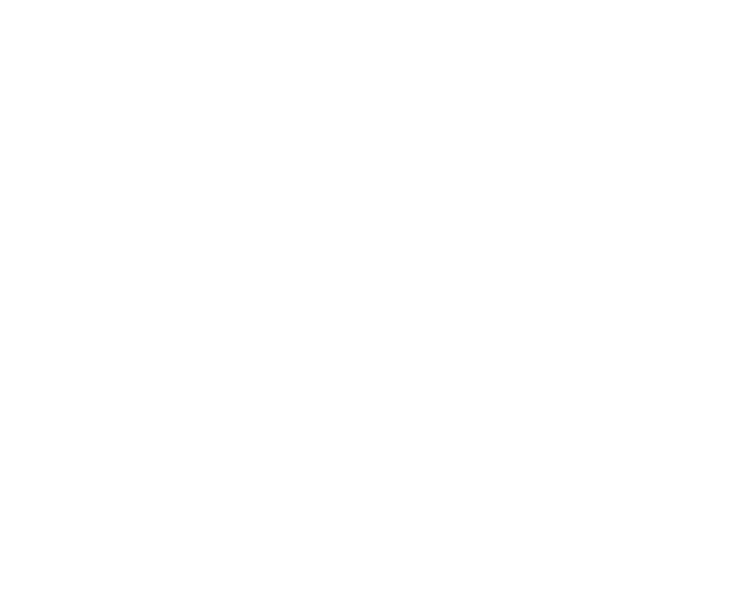
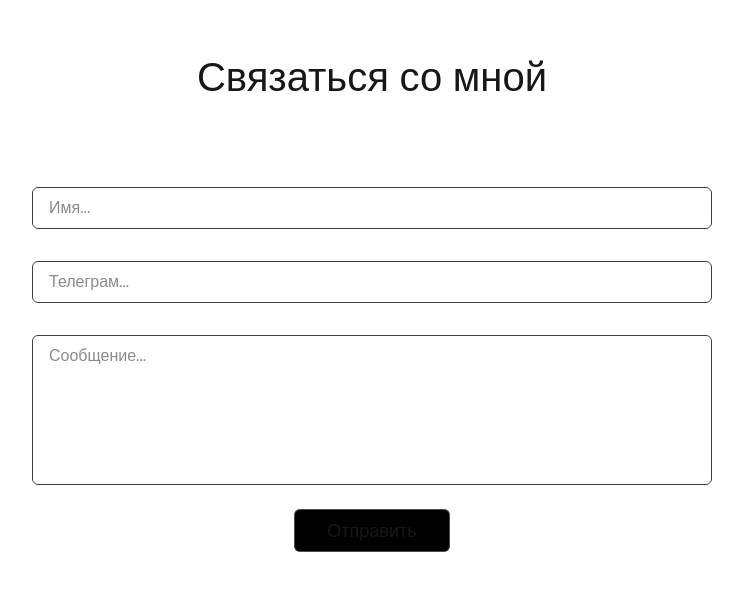
Before and after one commit to SadBatya/sadbatya_website, a Next.js app: page / in a window 1280 px wide. Shown: the part 1553-2144 px from the top of the page, without its empty margins (268-1011 px from the left). Before the commit the page ends 1600 px from the top, so only its background shows below. Built offline with nearby package versions, Linux system fonts and the light colour scheme.

Commit message:
feat: form with telegram bot

```diff
--- a/package.json
+++ b/package.json
@@ -9,6 +9,7 @@
     "lint": "next lint"
   },
   "dependencies": {
+    "axios": "^1.11.0",
     "framer-motion": "^12.23.12",
     "next": "15.4.5",
     "postcss": "^8.5.6",
--- a/src/app/page.tsx
+++ b/src/app/page.tsx
@@ -1,10 +1,11 @@
-import { SectionHero, SectionAbout } from "@/page";
+import { SectionHero, SectionAbout, SectionForm } from "@/page";
 
 export default function Home() {
   return (
     <>
       <SectionHero />
       <SectionAbout />
+      <SectionForm />
     </>
   );
 }
--- a/src/page/index.ts
+++ b/src/page/index.ts
@@ -1,2 +1,3 @@
 export { SectionHero } from "./main/section-hero/ui/section-hero";
 export { SectionAbout } from "./main/section-about/section-about";
+export { SectionForm } from "./main/section-form/section-form";
--- /dev/null
+++ b/src/page/main/section-form/section-form.tsx
@@ -0,0 +1,83 @@
+"use client";
+
+import { Section, Title, Textarea, Input, Button } from "@/shared";
+import { useActionState } from "react";
+import axios from "axios";
+
+interface IFormData {
+  message: {
+    name: string;
+    telegram: string;
+    message?: string;
+  };
+  errors?: string[];
+  success: boolean;
+}
+
+export const SectionForm = () => {
+  const [state, submitAction, isPending] = useActionState<IFormData, FormData>(
+    async (_prev, formData) => {
+      const name = (formData.get("name") ?? "").toString().trim();
+      const telegram = (formData.get("telegram") ?? "").toString().trim();
+      const message =
+        (formData.get("message") ?? "").toString().trim() || undefined;
+
+      try {
+        console.log(JSON.stringify({ name, telegram, message }));
+
+        await axios.post(
+          `https://api.telegram.org/bot${process.env.NEXT_PUBLIC_BOT_TOKEN}/sendMessage`,
+          {
+            chat_id: process.env.NEXT_PUBLIC_CHAT_ID,
+            text: `Имя: ${name}\nТелеграм: ${telegram}\nСообщение: ${
+              message ?? "-"
+            }`,
+          }
+        );
+
+        return {
+          message: { name, telegram, message },
+          errors: [],
+          success: true,
+        };
+      } catch (e) {
+        const err = e instanceof Error ? e.message : "Неизвестная ошибка";
+        console.error(e, "Ошибка отправки формы");
+        return {
+          message: { name, telegram, message },
+          errors: [err],
+          success: false,
+        };
+      }
+    },
+    {
+      message: { name: "", telegram: "", message: undefined },
+      errors: [],
+      success: false,
+    }
+  );
+
+  console.log(state, "state");
+
+  return (
+    <Section>
+      <Title tag="h2" className="mb-16 lg:mb-20">
+        Связаться со мной
+      </Title>
+      {state.success && (
+        <span className="text-white text-2xl">Данные успешно отправлены</span>
+      )}
+      <form
+        action={submitAction}
+        className="max-w-[680px] items-center mx-auto flex flex-col gap-8"
+      >
+        <Input placeholder="Имя..." name="name" type="text" />
+        <Input placeholder="Телеграм..." name="telegram" type="text" />
+        <Textarea placeholder="Сообщение..." name="message" />
+        <Button disabled={isPending} className="px-8 py-2 text-lg">
+          {isPending ? "Отправка..." : "Отправить"}
+        </Button>
+      </form>
+    </Section>
+  );
+};
--- a/src/shared/Button/Button.tsx
+++ b/src/shared/Button/Button.tsx
@@ -4,11 +4,17 @@
 interface Props {
   children: ReactNode;
   className?: string;
+  disabled?: boolean;
 }
 
-export const Button = ({ children, className }: Props) => (
-  <button className={twMerge("relative group", className)}>
-    <span className="px-3 py-1 relative font-medium rounded-md border border-white/30 hover:border-white/80 bg-black cursor-pointer transition-all duration-500">
+export const Button = ({ children, className, disabled }: Props) => (
+  <button disabled={disabled} className="relative group w-fit">
+    <span
+      className={twMerge(
+        "px-3 py-1 relative font-medium rounded-md border border-white/30 hover:border-white/80 bg-black cursor-pointer transition-all duration-500",
+        className
+      )}
+    >
       {children}
     </span>
     <span
--- /dev/null
+++ b/src/shared/Input/Input.tsx
@@ -0,0 +1,15 @@
+interface Props {
+  placeholder: string;
+  type?: string;
+  name: string;
+}
+
+export const Input = ({ placeholder, type = "text", name }: Props) => (
+  <input
+    required
+    name={name}
+    type={type}
+    placeholder={placeholder}
+    className="px-4 py-2 outline-none w-full bg- rounded-md border border-[#3f3f3f] shadow-md shadow-white/10 transition-all duration-500 focus:shadow-white/30"
+  />
+);
--- a/src/shared/Section/Section.tsx
+++ b/src/shared/Section/Section.tsx
@@ -9,7 +9,7 @@
 export const Section = ({ className, children }: Props) => (
   <section
     className={twMerge(
-      "max-w-[1440px] w-[calc(100%-40px)] mx-auto h-dvh",
+      "max-w-[1440px] w-[calc(100%-40px)] mx-auto h-dvh overflow-hidden",
       className
     )}
   >
--- /dev/null
+++ b/src/shared/Textarea/Textarea.tsx
@@ -0,0 +1,13 @@
+interface Props {
+  placeholder: string;
+  name: string;
+}
+
+export const Textarea = ({ placeholder, name }: Props) => (
+  <textarea
+    placeholder={placeholder}
+    name={name}
+    id=""
+    className="px-4 py-2 outline-none w-full h-[150px] resize-none rounded-md border border-[#3f3f3f] shadow-md shadow-white/10 transition-all duration-500 focus:shadow-white/30"
+  />
+);
--- a/src/shared/Title/Title.tsx
+++ b/src/shared/Title/Title.tsx
@@ -10,7 +10,9 @@
 export const Title = ({ children, className, tag = "h1" }: Props) => {
   if (tag === "h1") {
     return (
-      <h1 className={twMerge("lg:text-[48px] text-[38px]", className)}>
+      <h1
+        className={twMerge("lg:text-[48px] text-[38px] text-center", className)}
+      >
         {children}
       </h1>
     );
@@ -18,7 +20,9 @@
 
   if (tag === "h2") {
     return (
-      <h2 className={twMerge("lg:text-[40px] text-[30px]", className)}>
+      <h2
+        className={twMerge("lg:text-[40px] text-[30px] text-center", className)}
+      >
         {children}
       </h2>
     );
@@ -26,7 +30,9 @@
 
   if (tag === "h3") {
     return (
-      <h3 className={twMerge("lg:text-[30px] text-[20px]", className)}>
+      <h3
+        className={twMerge("lg:text-[30px] text-[20px] text-center", className)}
+      >
         {children}
       </h3>
     );
--- a/src/shared/index.ts
+++ b/src/shared/index.ts
@@ -2,3 +2,5 @@
 export { Section } from "./Section/Section";
 export { Title } from "./Title/Title";
 export { Button } from "./Button/Button";
+export { Input } from "./Input/Input";
+export { Textarea } from "./Textarea/Textarea";
```
Also changed, not shown: 1 other file (tests, documents, lock files or other folders).
